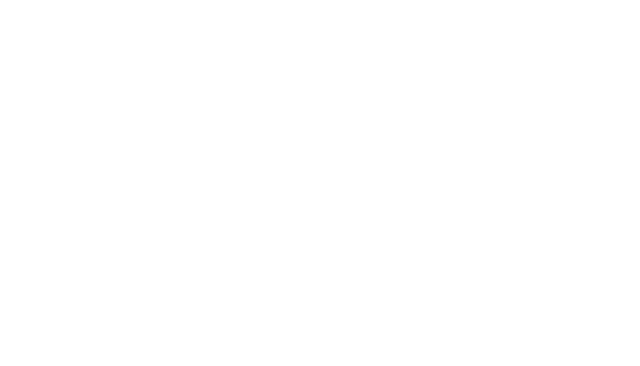
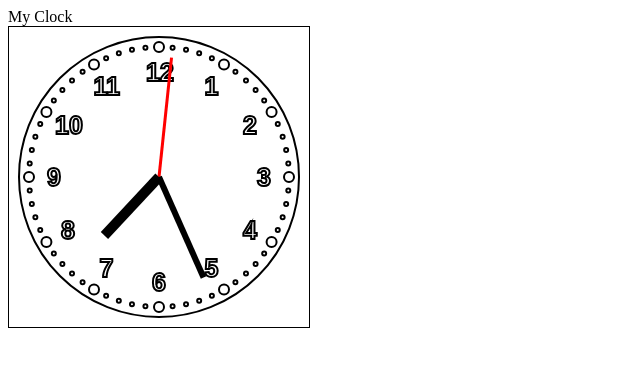
Before and after one commit to RenatMG/JS_2_5, a plain HTML site: page index.html in a window 1280 px wide. Shown: the whole page, without its empty margins (0-640 px from the left). Drawn offline with Linux system fonts and the light colour scheme.

Commit message:
03-06-17 11-25

```diff
--- a/index.html
+++ b/index.html
@@ -1,10 +1,15 @@
 <!DOCTYPE html>
 <html lang="en">
+
 <head>
-    <meta charset="UTF-8">
-    <title>Clock</title>
+	<meta charset="UTF-8">
+	<title>Clock</title>
 </head>
+
 <body>
+	<div id="clock">My Clock</div>
+	<canvas id="myClock" width="300" height="300" style="border: 1px solid black" />
+	<script src="JS/script.js"></script>
+</body>
 
-</body>
 </html>
```
